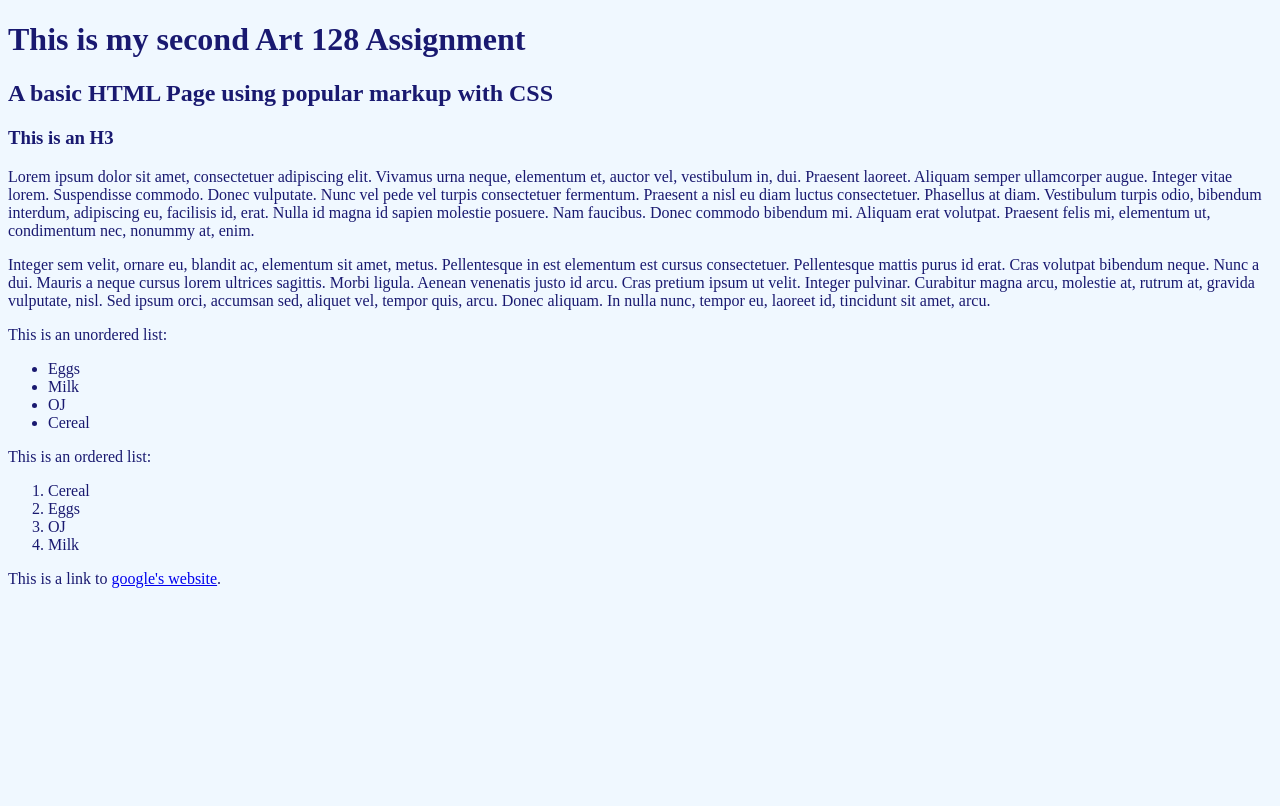
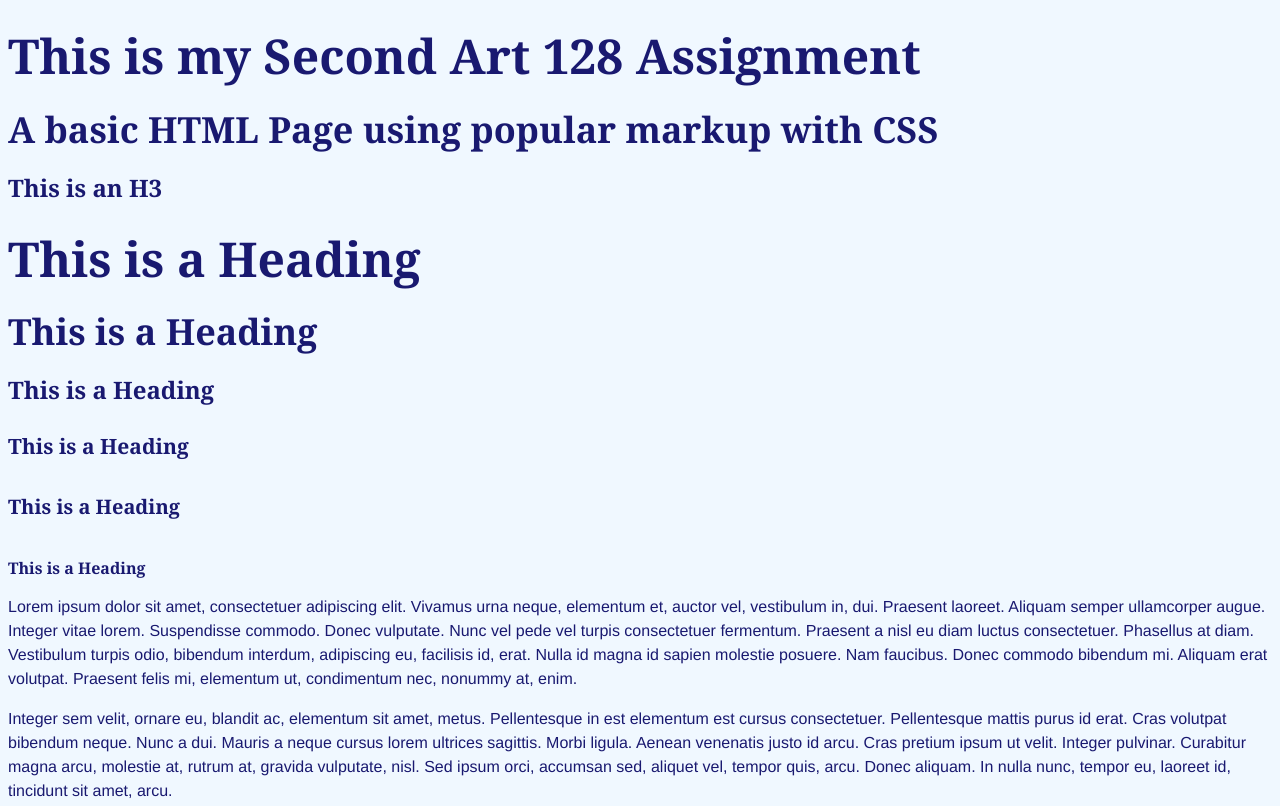
Before and after one commit to eiwanaga/myclasswebsite, a plain HTML site: page art128/simplewebpagewithcss/index.html in a window 1280 px wide. Shown: the top 806 px of the page. Drawn offline with Linux system fonts and the light colour scheme.

Commit message:
added base blank

```diff
--- /dev/null
+++ b/art128/base-blank/js/script.js
@@ -0,0 +1 @@
+//JS FUNCTIONS GO HERE
--- a/art128/simplewebpagewithcss/css/style.css
+++ b/art128/simplewebpagewithcss/css/style.css
@@ -1,4 +1,58 @@
+/* TABLE OF CONTENTS
+
+    * TYPOGRAPHY
+            #BODY
+            #HEADINGS
+*/
+
+/* BODY */
 body{
+    font-family: Helvetica, Arial, sans-serif;
+    font-size: 100%; /* 16px 8*/
+    line-height: 1.5em; /* 16px x 1.5em = 24px */
     background: aliceblue;
     color: midnightblue;
 }
+
+h1, h2, h3, h4, h5, h6{
+    font-family: Baskerville, Georgia, Times, serif;
+    margin-bottom: 0em;
+}
+
+/* Traditional Typographic Scale
+    16, 18, 21, 24, 36, 48
+*/
+
+h1 {
+    font-size: 3em; /* 48px */
+    line-height: 1em;
+}
+
+h2 {
+    font-size: 2.25em; /* 36px */
+    line-height: 1.1em;
+}
+
+h3 {
+    font-size: 1.5em; /* 24px */
+    line-height: 1.2em;
+}
+
+h4 {
+    font-size: 1.315em; /* 21px */
+    line-height: 1.3em;
+}
+
+h5 {
+    font-size: 1.25em; /* 18px */
+    line-height: 1.3;
+}
+
+h6 {
+    font-size: 1em; /* 16px */
+    line-height: 1.4;
+}
+
+p {
+    line-height: 1.5em;
+}
--- a/art128/simplewebpagewithcss/index.html
+++ b/art128/simplewebpagewithcss/index.html
@@ -8,11 +8,18 @@
 </head>
 <body>
 
-<h1>This is my second Art 128 Assignment</h1>
+<h1>This is my Second Art 128 Assignment</h1>
 
 <h2>A basic HTML Page using popular markup with CSS</h2>
 
 <h3>This is an H3</h3>
+
+<h1>This is a Heading</h1>
+<h2>This is a Heading</h2>
+<h3>This is a Heading</h3>
+<h4>This is a Heading</h4>
+<h5>This is a Heading</h5>
+<h6>This is a Heading</h6>
 
 <p>Lorem ipsum dolor sit amet, consectetuer adipiscing elit. Vivamus urna neque, elementum et, auctor vel, vestibulum in, dui. Praesent laoreet. Aliquam semper ullamcorper augue. Integer vitae lorem. Suspendisse commodo. Donec vulputate. Nunc vel pede vel turpis consectetuer fermentum. Praesent a nisl eu diam luctus consectetuer. Phasellus at diam. Vestibulum turpis odio, bibendum interdum, adipiscing eu, facilisis id, erat. Nulla id magna id sapien molestie posuere. Nam faucibus. Donec commodo bibendum mi. Aliquam erat volutpat. Praesent felis mi, elementum ut, condimentum nec, nonummy at, enim.</p>
 
```
Also changed, not shown: art128/base-blank/css/style.css (added, +38 -0 lines), art128/base-blank/index.html (added, +26 -0 lines), 12 other files.
